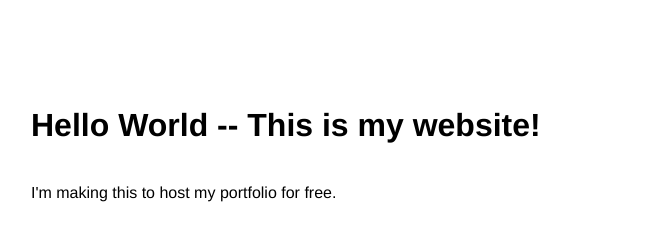
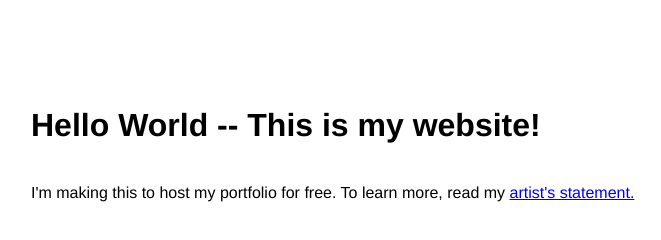
Before and after one commit to rosedye/rosedyevideo, a plain HTML site: page index.html in a window 1280 px wide. Shown: the whole page, without its empty margins (109-770 px from the left). Drawn offline with Linux system fonts and the light colour scheme.

Commit message:
Update index.html

```diff
--- a/index.html
+++ b/index.html
@@ -7,6 +7,6 @@
   </head>
   <body>
     <h1>Hello World -- This is my website!</h1>
-    <p>I'm making this to host my portfolio for free.</p>
+    <p>I'm making this to host my portfolio for free. To learn more, read my <a href="statement.html">artist's statement.</a></p>
   </body>
 </html>
```
